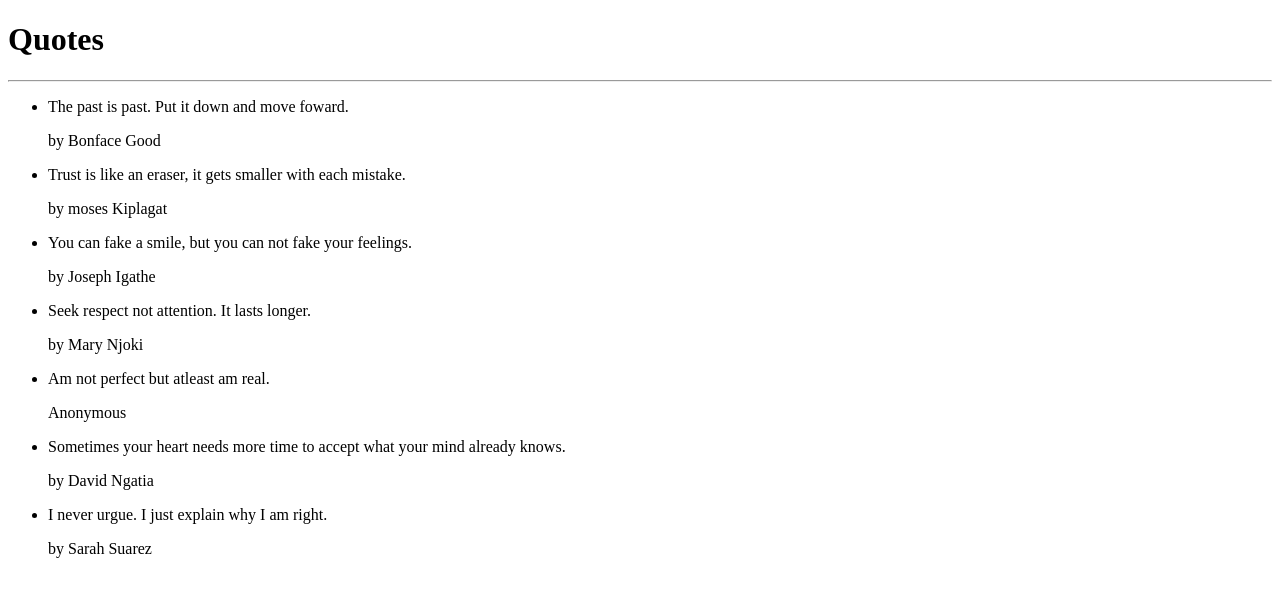
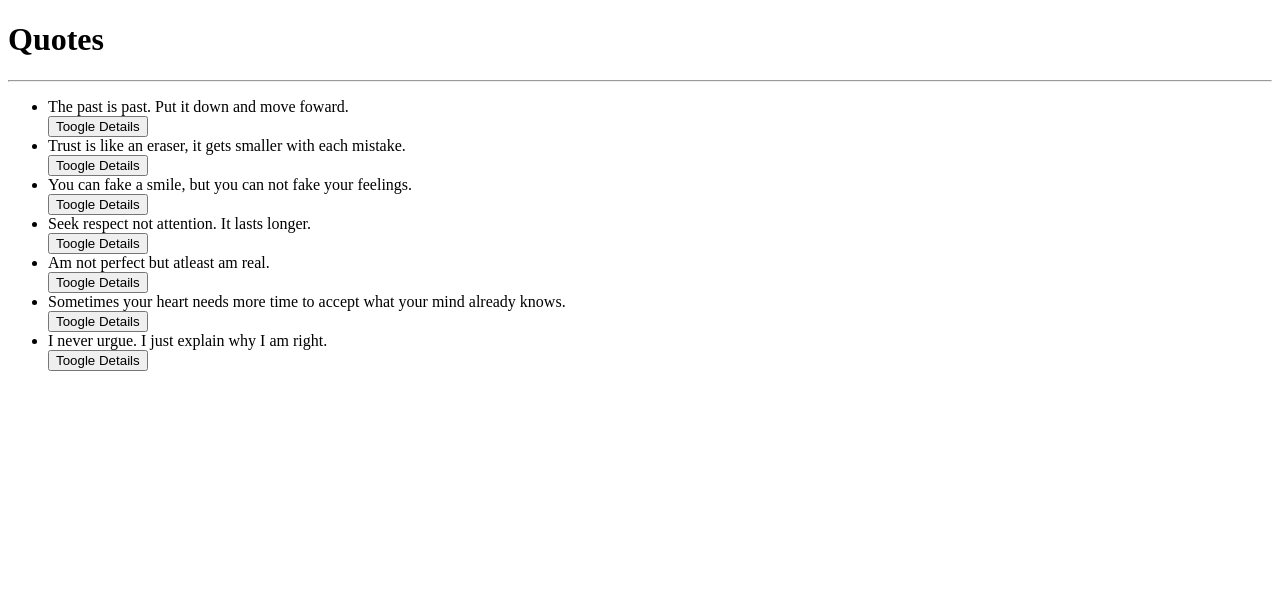
Before and after one commit to davidngatia/Amazing-facts, an Angular app: page / in a window 1280 px wide. Shown: the top 594 px of the page. Built offline with nearby package versions, Linux system fonts and the light colour scheme.

Commit message:
add changes

```diff
--- a/src/app/quote.ts
+++ b/src/app/quote.ts
@@ -1,3 +1,6 @@
 export class Quote {
-    constructor(public id:number, public name:string,public description:string){}
+    public showDescription:boolean;
+    constructor(public id:number, public name:string,public description:string){
+        this.showDescription=false
+    }
 }
--- a/src/app/quote/quote.component.html
+++ b/src/app/quote/quote.component.html
@@ -2,9 +2,11 @@
   <h1>Quotes</h1>
   <hr>
 <ul>
-  <div *ngFor='let quote of quotes'>
+  <div *ngFor='let quote of quotes;let i = index'>
     <li >{{quote.name}}</li>
-    <app-quote-details [quote]='quote'></app-quote-details>
+    <button (click)='toogleDetails(i)'>Toogle Details</button>
+
+    <app-quote-details *ngIf="quote.showDescription"[quote]='quote'></app-quote-details>
   </div>
 </ul>
   <p *ngIf='quotes.length > 9'>You have too many quotes</p>
--- a/src/app/quote/quote.component.ts
+++ b/src/app/quote/quote.component.ts
@@ -18,6 +18,9 @@ export class QuoteComponent implements OnInit {
     new Quote(6, 'Sometimes your heart needs more time to accept what your mind already knows.','by David Ngatia'),
     new Quote(7, 'I never urgue. I just explain why I am right.','by Sarah Suarez'),
 ]
+toogleDetails(index){
+  this.quotes[index] .showDescription = !this.quotes[index].showDescription;
+}
 
   constructor() { }
 
```
